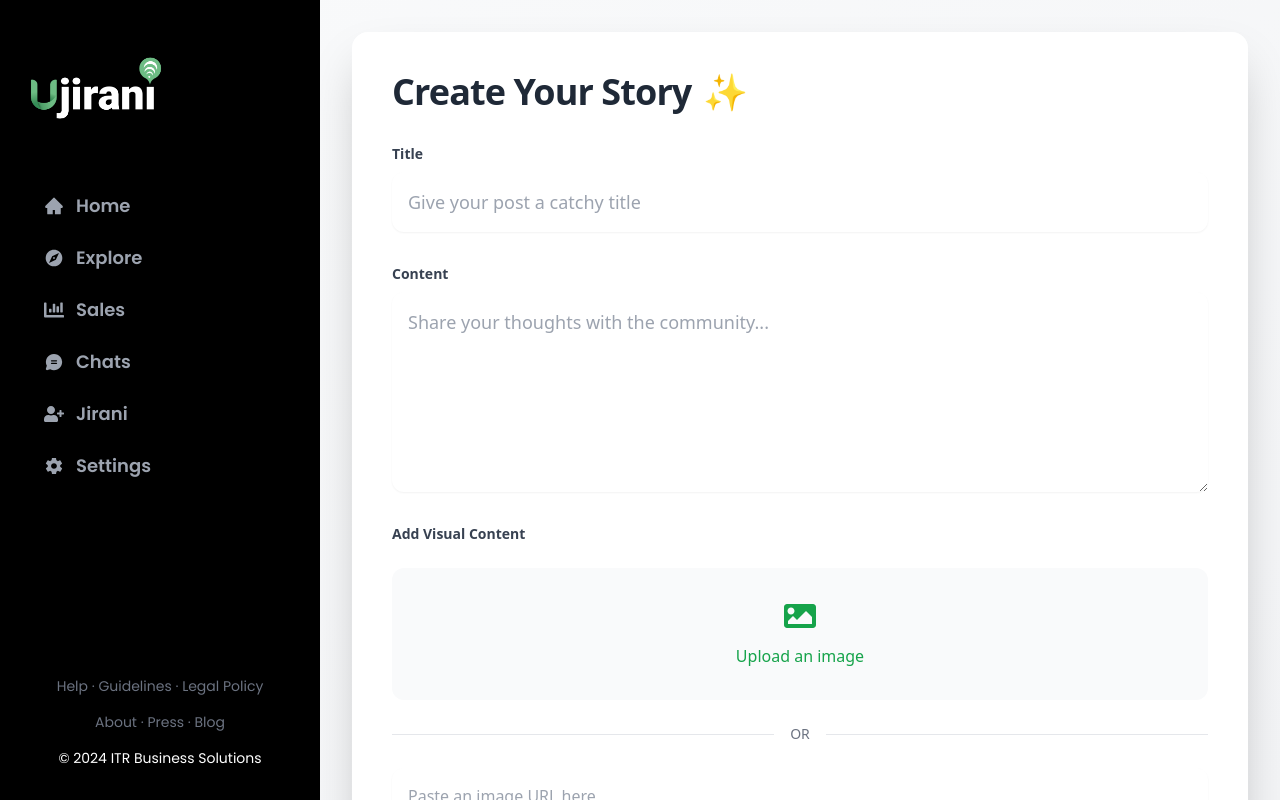
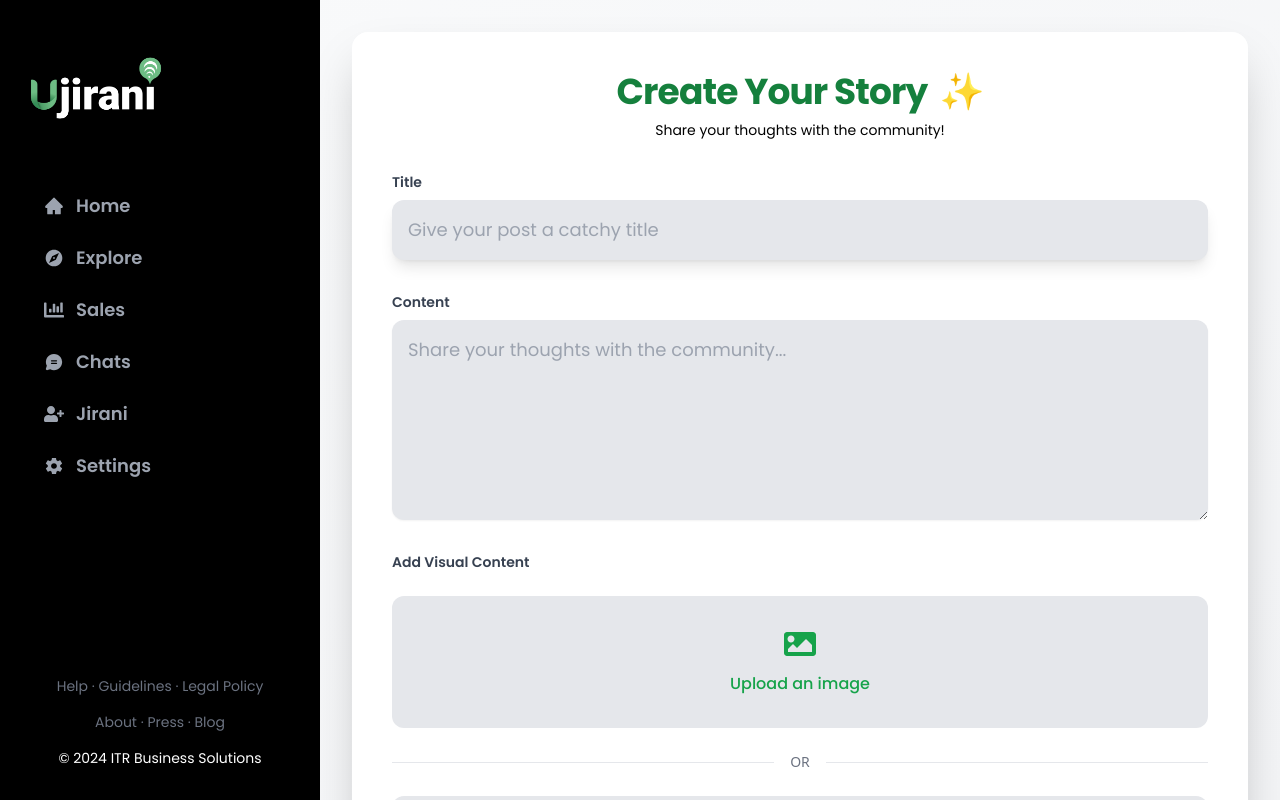
Before and after one commit to Wanjirusimiyu/Ujirani, a React (Create React App) app in the folder client/: page /post/new in a window 1280 px wide. Built offline with nearby package versions, Linux system fonts and the light colour scheme.

Commit message:
Adjust the background color and box-shadows for the input fields and also align the title to the center

```diff
--- a/client/src/pages/PostCard.js
+++ b/client/src/pages/PostCard.js
@@ -1,13 +1,13 @@
-import React, { useState, useEffect } from 'react';
-import Sidebar from '../components/Sidebar';
-import { FaImage, FaShare } from 'react-icons/fa';
+import React, { useState, useEffect } from "react";
+import Sidebar from "../components/Sidebar";
+import { FaImage, FaShare } from "react-icons/fa";
 
 const PostCard = () => {
-  const [title, setTitle] = useState('');
-  const [content, setContent] = useState('');
-  const [imageUrl, setImageUrl] = useState('');
+  const [title, setTitle] = useState("");
+  const [content, setContent] = useState("");
+  const [imageUrl, setImageUrl] = useState("");
   const [selectedFile, setSelectedFile] = useState(null);
-  const [preview, setPreview] = useState('');
+  const [preview, setPreview] = useState("");
 
   useEffect(() => {
     if (selectedFile) {
@@ -17,13 +17,13 @@ const PostCard = () => {
     } else if (imageUrl) {
       setPreview(imageUrl);
     } else {
-      setPreview('');
+      setPreview("");
     }
   }, [selectedFile, imageUrl]);
 
   const handleFileChange = (e) => {
     setSelectedFile(e.target.files[0]);
-    setImageUrl('');
+    setImageUrl("");
   };
 
   const handleUrlChange = (e) => {
@@ -35,29 +35,29 @@ const PostCard = () => {
     e.preventDefault();
 
     const formData = new FormData();
-    formData.append('title', title);
-    formData.append('content', content);
+    formData.append("title", title);
+    formData.append("content", content);
 
     if (selectedFile) {
-      formData.append('image', selectedFile);
+      formData.append("image", selectedFile);
     } else if (imageUrl) {
-      formData.append('imageUrl', imageUrl);
+      formData.append("imageUrl", imageUrl);
     }
 
     try {
-      const response = await fetch('/api/posts', {
-        method: 'POST',
+      const response = await fetch("/api/posts", {
+        method: "POST",
         body: formData,
       });
       if (response.ok) {
-        setTitle('');
-        setContent('');
-        setImageUrl('');
+        setTitle("");
+        setContent("");
+        setImageUrl("");
         setSelectedFile(null);
-        setPreview('');
+        setPreview("");
       }
     } catch (error) {
-      console.error('Error creating post:', error);
+      console.error("Error creating post:", error);
     }
   };
 
@@ -67,40 +67,51 @@ const PostCard = () => {
       <div className="flex-1 p-8 overflow-y-auto">
         <div className="max-w-4xl mx-auto">
           <div className="bg-white rounded-2xl shadow-2xl p-10 backdrop-blur-sm bg-opacity-95">
-            <h1 className="text-4xl font-bold mb-8 text-gray-800 tracking-tight flex items-center gap-3">
-              Create Your Story
-              <span className="text-green-500">✨</span>
-            </h1>
+            <div className="flex flex-col items-center">
+              <h1 className="text-4xl font-poppins font-bold mb-2 text-green-700 tracking-tight flex items-center gap-3">
+                Create Your Story
+                <span className="text-green-500">✨</span>
+              </h1>
+              <h6 className="text-sm font-poppins text-black test-semibold mb-8">
+                Share your thoughts with the community!
+              </h6>
+            </div>
 
             <form onSubmit={handleSubmit} className="space-y-8">
               <div className="transform transition-all duration-200 hover:scale-[1.01]">
-                <label className="block text-sm font-semibold text-gray-700 mb-2">Title</label>
+                <label className="block text-sm font-poppins font-semibold text-gray-700 mb-2">
+                  Title
+                </label>
                 <input
                   type="text"
                   value={title}
                   onChange={(e) => setTitle(e.target.value)}
-                  className="mt-1 block w-full rounded-xl border-gray-200 shadow-sm focus:border-green-400 focus:ring-green-400 p-4 text-lg transition-all duration-200"
+                  className="mt-1 block font-poppins w-full rounded-xl border-gray-500 bg-gray-200 shadow-lg focus:border-green-400 focus:ring-green-400 p-4 text-lg transition-all duration-200"
                   placeholder="Give your post a catchy title"
                   required
                 />
               </div>
 
               <div className="transform transition-all duration-200 hover:scale-[1.01]">
-                <label className="block text-sm font-semibold text-gray-700 mb-2">Content</label>
+                <label className="block text-sm font-poppins font-semibold text-gray-700 mb-2">
+                  Content
+                </label>
                 <textarea
                   rows={6}
                   value={content}
                   onChange={(e) => setContent(e.target.value)}
-                  className="mt-1 block w-full rounded-xl border-gray-200 shadow-sm focus:border-green-400 focus:ring-green-400 p-4 text-lg transition-all duration-200"
+                  className="mt-1 block w-full font-poppins rounded-xl border-gray-500 bg-gray-200 shadow-sm focus:border-green-400 focus:ring-green-400 p-4 text-lg transition-all duration-200"
                   placeholder="Share your thoughts with the community..."
                   required
                 />
               </div>
 
               <div className="space-y-6">
-                <label className="block text-sm font-semibold text-gray-700 mb-2">Add Visual Content</label>
+                <label className="block text-sm font-poppins font-semibold text-gray-700 mb-2">
+                  Add Visual Content
+                </label>
 
-                <div className="border-3 border-dashed border-gray-200 rounded-xl p-8 bg-gray-50 hover:bg-gray-100 transition-all duration-200">
+                <div className="border-3 border-dashed border-gray-500 rounded-xl p-8 bg-gray-200 hover:bg-gray-100 transition-all duration-200">
                   <input
                     type="file"
                     accept="image/*"
@@ -113,7 +124,7 @@ const PostCard = () => {
                     className="cursor-pointer flex flex-col items-center gap-3 text-green-600 hover:text-green-500 transition-colors"
                   >
                     <FaImage className="w-8 h-8" />
-                    <span className="font-medium">Upload an image</span>
+                    <span className="font-medium font-poppins">Upload an image</span>
                   </label>
                 </div>
 
@@ -122,7 +133,9 @@ const PostCard = () => {
                     <div className="w-full border-t border-gray-200"></div>
                   </div>
                   <div className="relative flex justify-center">
-                    <span className="px-4 bg-white text-sm text-gray-500 font-medium">OR</span>
+                    <span className="px-4 bg-white text-sm text-gray-500 font-medium">
+                      OR
+                    </span>
                   </div>
                 </div>
 
@@ -131,7 +144,7 @@ const PostCard = () => {
                   placeholder="Paste an image URL here"
                   value={imageUrl}
                   onChange={handleUrlChange}
-                  className="block w-full rounded-xl border-gray-200 shadow-sm focus:border-green-400 focus:ring-green-400 p-4 transition-all duration-200"
+                  className="block w-full rounded-xl border-gray-500 bg-gray-200 shadow-sm focus:border-green-400 focus:ring-green-400 p-4 transition-all duration-200"
                 />
 
                 {preview && (
@@ -147,7 +160,7 @@ const PostCard = () => {
 
               <button
                 type="submit"
-                className="w-full bg-green-500 text-white px-8 py-4 rounded-xl hover:bg-green-600 transition-all duration-200 transform hover:scale-[1.02] font-bold text-lg shadow-lg hover:shadow-xl flex items-center justify-center gap-2"
+                className="w-full bg-green-700 font-poppins text-white px-8 py-4 rounded-xl hover:bg-green-600 transition-all duration-200 transform hover:scale-[1.02] font-bold text-lg shadow-lg hover:shadow-xl flex items-center justify-center gap-2"
               >
                 <span>Share Your Post</span>
                 <FaShare className="w-5 h-5" />
```
